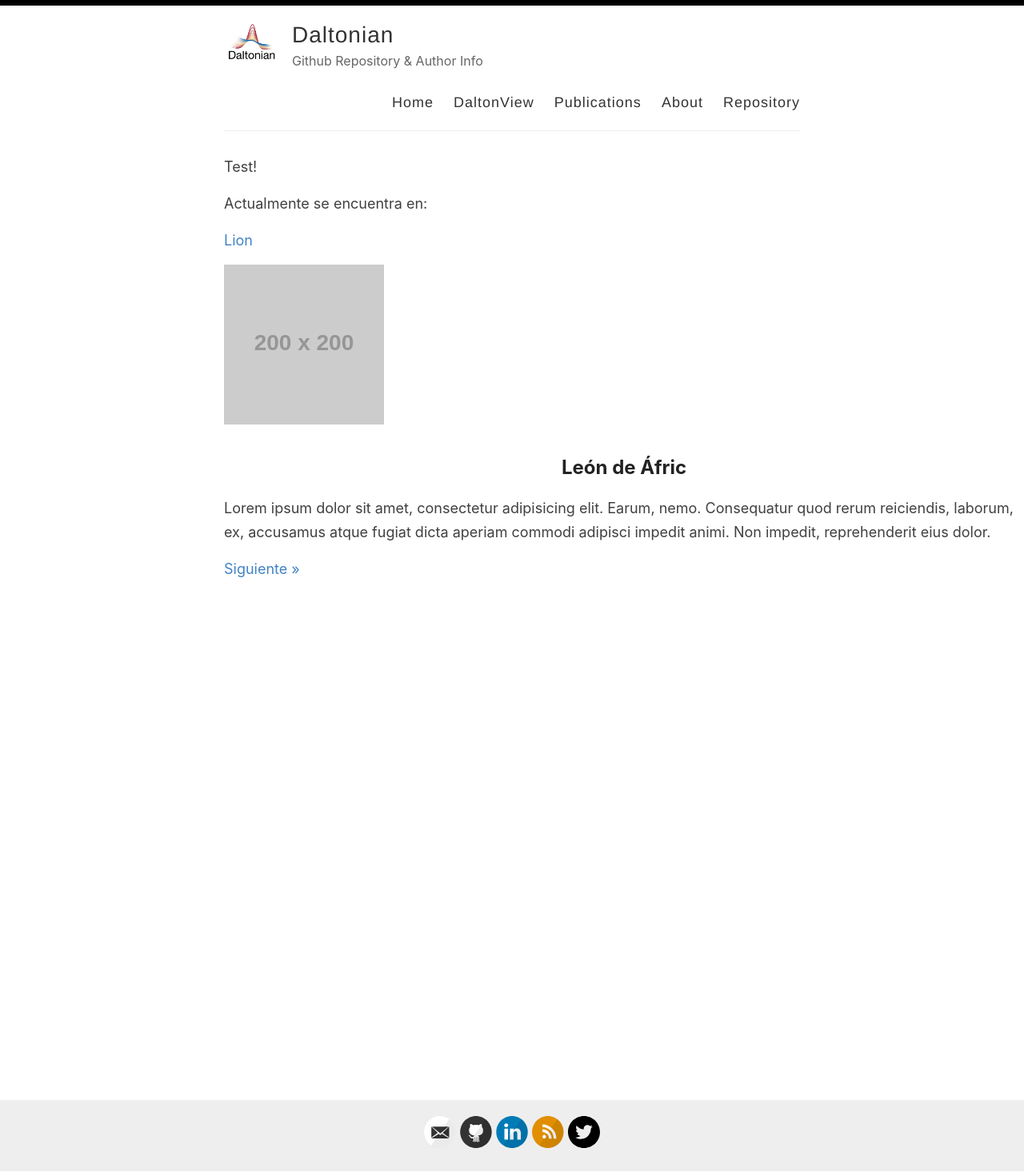
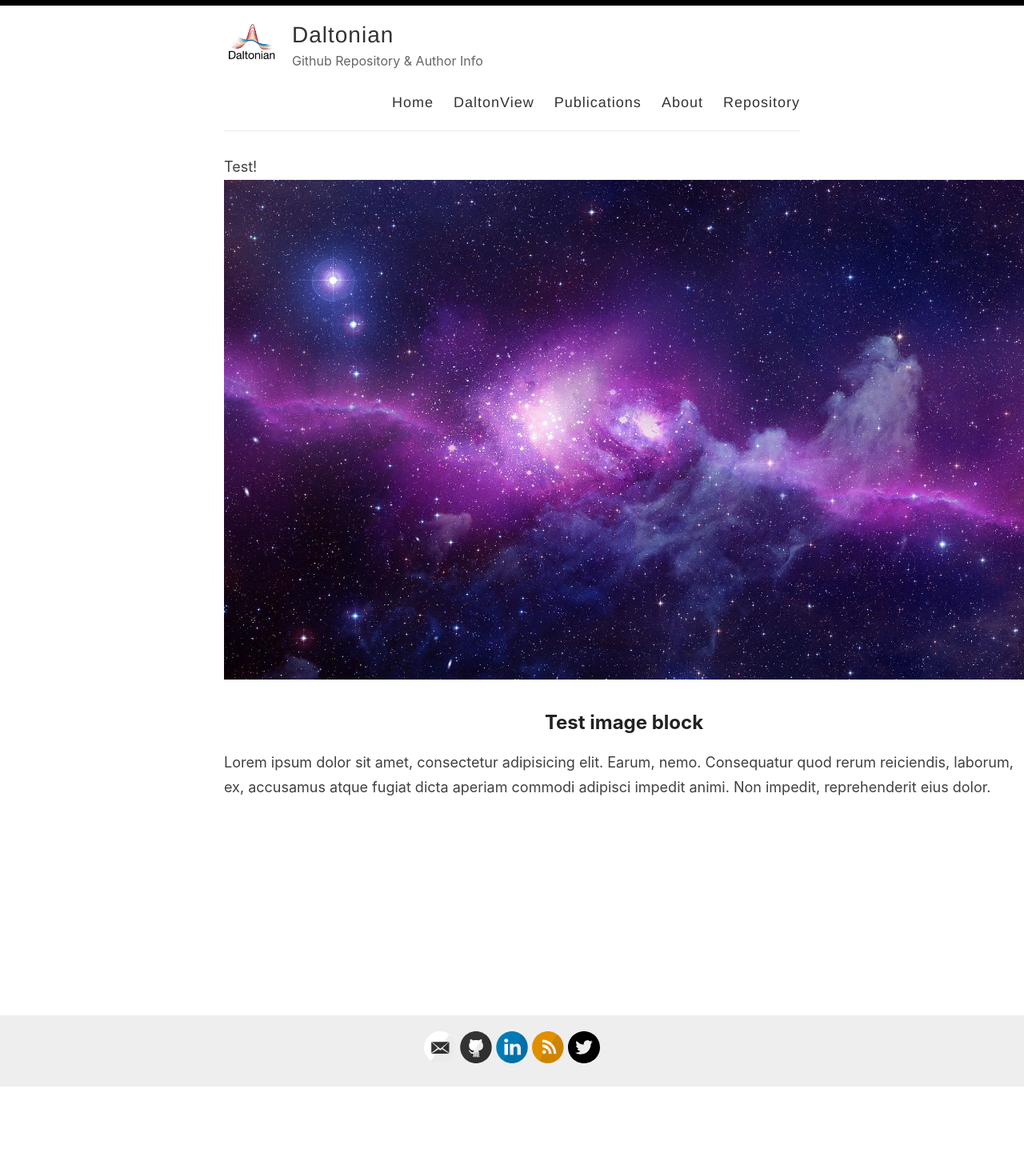
Before and after one commit to daltonian/daltonian.github.io, a Jekyll site: the page built from index.html, in a window 1280 px wide. Shown: the whole page at 80% size. Built offline with Jekyll 4.4.1, drawn with Linux system fonts in a browser that asks for light colours; the list of posts is cut into pages by our own code; after the commit the page ends 1360 px from its top, so only the background shows below that.

Commit message:
Update index.html

```diff
--- a/index.html
+++ b/index.html
@@ -6,21 +6,13 @@ Test!
 
 <div class="wrapper-image-box">
   <div class="contents">
-    <div>
-      <p>Actualmente se encuentra en:</p>
-      <p>
-        <a href="index.html">Lion</a>
-        <p>
-    </div>
     <div class="content-image-block">
       <div class="image-block">
-        <img src="http://placehold.it/200" alt="Lion">
+        <img src="\images\galaxy.jpg" alt="Galaxy">
       </div>
       <div class="box-block">
-        <h2>León de Áfric</h2>
-        <p>Lorem ipsum dolor sit amet, consectetur adipisicing elit. Earum, nemo. Consequatur quod rerum reiciendis, laborum, ex, accusamus atque fugiat dicta aperiam commodi adipisci impedit animi. Non impedit, reprehenderit eius dolor.</p>
-        <p>
-          <a href="elephant.html">Siguiente »</a>
+        <h2>Test image block</h2>
+        <p>Lorem ipsum dolor sit amet, consectetur adipisicing elit. Earum, nemo. Consequatur quod rerum reiciendis, laborum, ex, accusamus atque fugiat dicta aperiam commodi adipisci impedit animi. Non impedit, reprehenderit eius dolor.
         </p>
       </div>
     </div>
```
